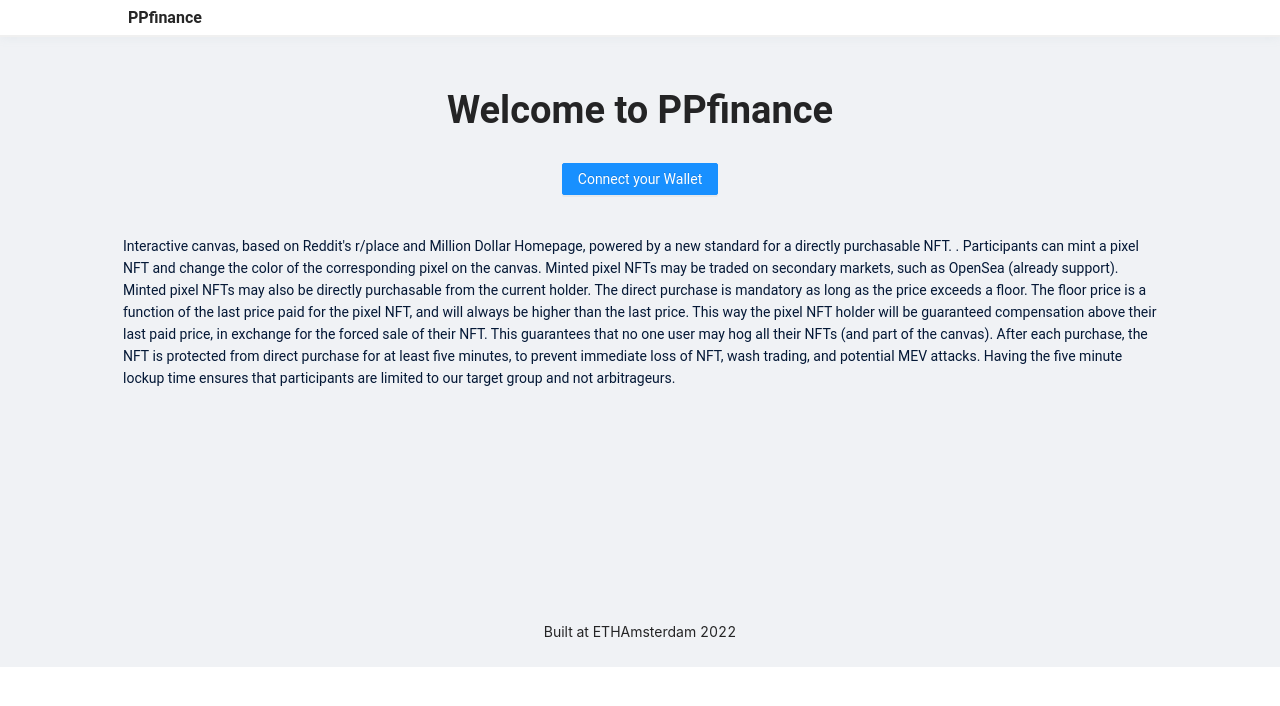
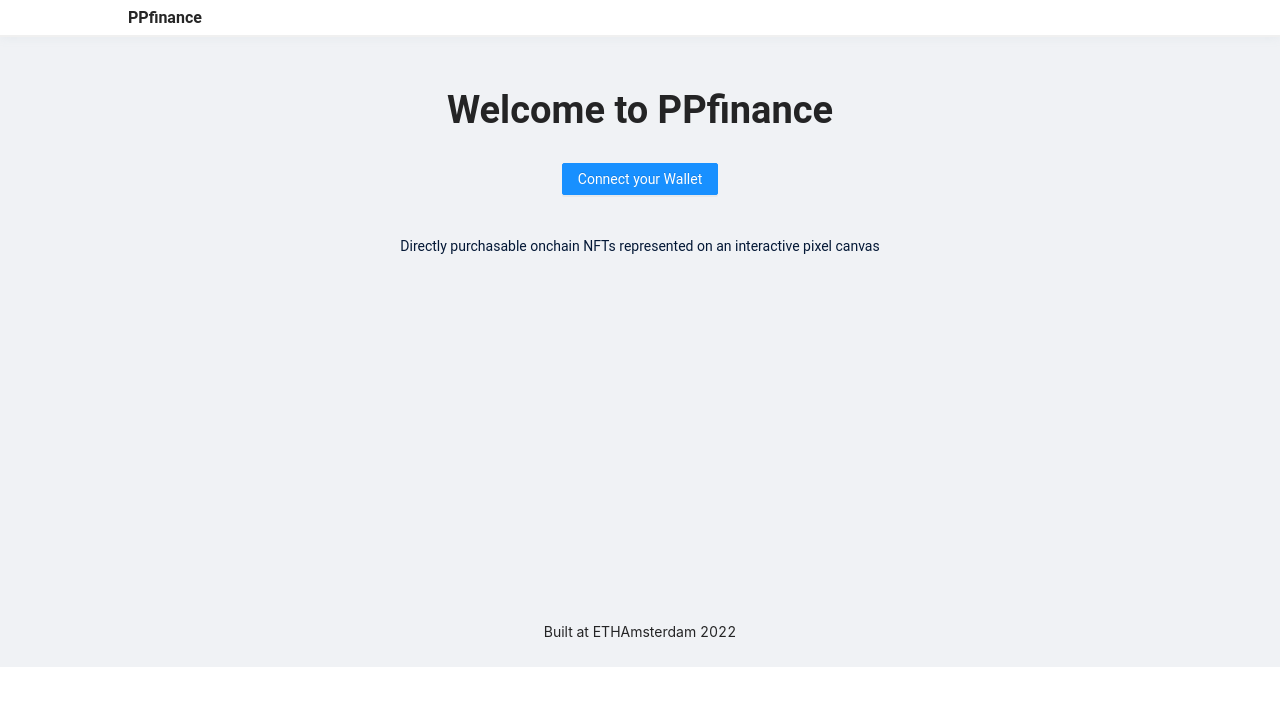
Before and after one commit to VBoureaud/PPfinance, a React (Create React App) app in the folder front/: page / in a window 1280 px wide. Shown: the top 706 px of the page. Built offline with nearby package versions, Linux system fonts and the light colour scheme; no server answers.

Commit message:
Svg Color

```diff
--- a/front/src/components/SvgMap/index.jsx
+++ b/front/src/components/SvgMap/index.jsx
@@ -90,7 +90,7 @@ export default function SvgMap(props) {
   }
 
   return (
-    <div style={{ background: '#333' }}>
+    <div style={{ background: '#CCC' }}>
       <Button style={{ float: 'right', position: 'relative', zIndex: 2, marginTop: '5px', marginRight: '42px', background: '#161718', border: 'none' }} onClick={handleReload}>
         <Icon style={{ color: 'white' }} component={ReloadOutlined} />
       </Button>
@@ -99,8 +99,8 @@ export default function SvgMap(props) {
         {!props.loading && <UncontrolledReactSVGPanZoom
           ref={Viewer}
           //defaultTool="pan"
-          background="#333"
-          SVGBackground="#333"
+          background="#CCC"
+          SVGBackground="#CCC"
           width={props.width - 10} height={props.height}
           onClick={event => handleClick(event)}
         >
--- a/front/src/scenes/Home.jsx
+++ b/front/src/scenes/Home.jsx
@@ -104,8 +104,10 @@ export default function Home(props) {
         <>
           <Typography.Title variant="h1" style={{ textAlign: 'center', marginTop: '50px' }}>Welcome to PPfinance</Typography.Title>
           <Button type="primary" style={{ margin: '10px auto', maxWidth: '180px' }} onClick={initWeb3Modal}>Connect your Wallet</Button>
-          <p style={{ maxWidth: '1064px', margin: '15px auto', padding: '15px' }}>Interactive canvas, based on Reddit's r/place and Million Dollar Homepage, powered by a new standard for a directly purchasable NFT. . Participants can mint a pixel NFT and change the color of the corresponding pixel on the canvas. Minted pixel NFTs may be traded on secondary markets, such as OpenSea (already support). Minted pixel NFTs may also be directly purchasable from the current holder. The direct purchase is mandatory as long as the price exceeds a floor. The floor price is a function of the last price paid for the pixel NFT, and will always be higher than the last price. This way the pixel NFT holder will be guaranteed compensation above their last paid price, in exchange for the forced sale of their NFT. This guarantees that no one user may hog all their NFTs (and part of the canvas). After each purchase, the NFT is protected from direct purchase for at least five minutes, to prevent immediate loss of NFT, wash trading, and potential MEV attacks. Having the five minute lockup time ensures that participants are limited to our target group and not arbitrageurs.</p>
-        </>
+          <p style={{ maxWidth: '1064px', margin: '15px auto', padding: '15px' }}>
+            Directly purchasable onchain NFTs represented on an interactive pixel canvas
+          </p>
+          </>
       )}
 
       {loading && (
```
